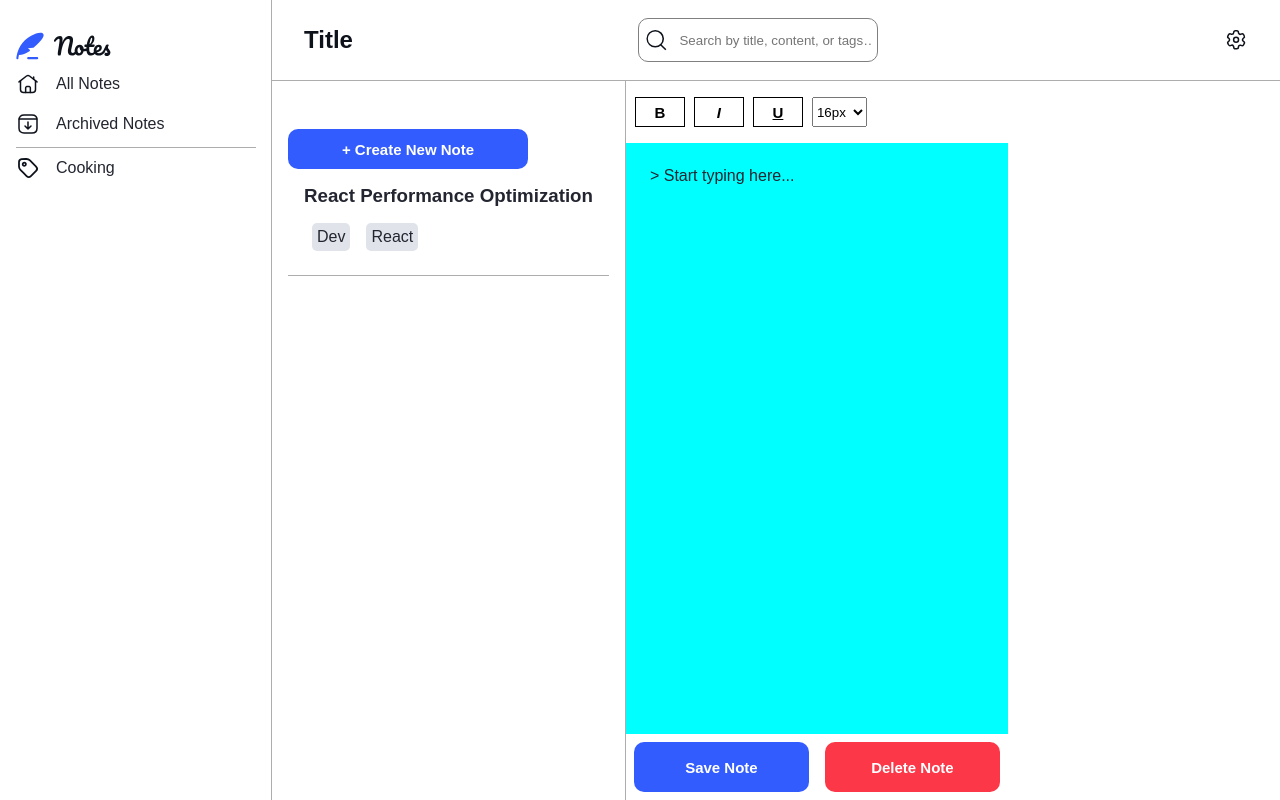
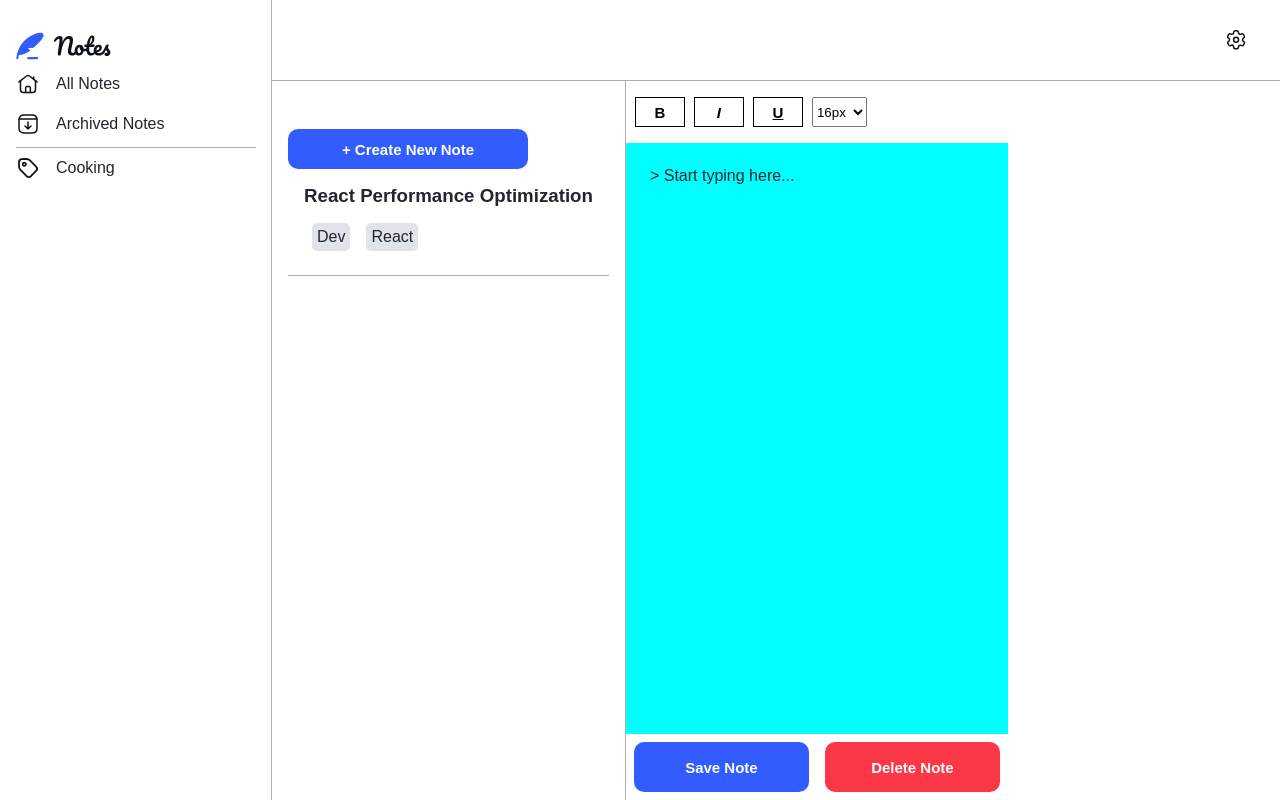
Before and after one commit to LeoLoureiro-code/NotesApp, an Angular app: page /notes in a window 1280 px wide. Built offline with nearby package versions, Linux system fonts and the light colour scheme.

Commit message:
add grid position to component

```diff
--- a/src/components/header/header.component.html
+++ b/src/components/header/header.component.html
@@ -1,6 +1,5 @@
 <header>
     <div class="header-desktop">
-        <h1 class="title">Title</h1>
         <div class="options-div">
             <div class="search-div">
                 <img src="assets/images/icon-search.svg" alt="search icon" >
--- a/src/components/header/header.component.scss
+++ b/src/components/header/header.component.scss
@@ -1,13 +1,20 @@
+@import "../../styles.scss";
+
+:host{
+    @include grid-col(12);
+    @include grid-row(1);
+
+    @media (max-width: 1150px) {
+        display: none;
+    }
+}
+
 .header-desktop{
     display: flex;
     align-items: center;
     justify-content: space-between;
     padding: 0 2rem 0 2rem;
-    position: relative;
     height: 81px;
-    top: 0;
-    left: 272px;
-    width: calc(100% - 272px);
     border-bottom: 1px solid hsla(0, 0%, 50%, 0.644);
 
     @media (max-width: 1150px) {
```
